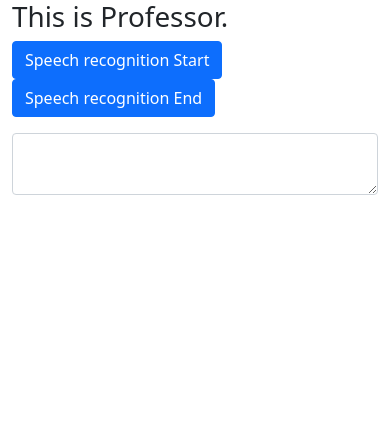
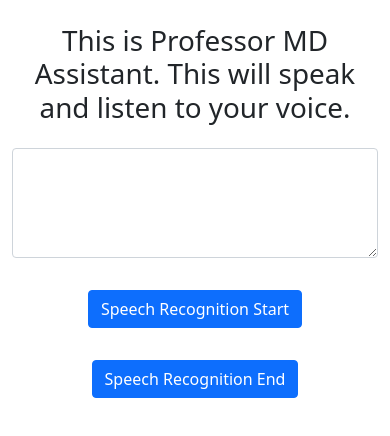
Before and after one commit to Mudassir104/My-own-Professor, a plain HTML site: page index.html in a window 390 px wide. Drawn offline with nearby package versions, Linux system fonts and the light colour scheme.

Commit message:
This is most responsive version of Professor

```diff
--- a/index.html
+++ b/index.html
@@ -36,20 +36,24 @@
     <title>P R O F E S S O R</title>
   </head>
   <body>
-    <div class="container">
-      <h1>This is Professor.</h1>
-      <button class="btn btn-primary" id="speechRecognizationStart">
-        Speech recognition Start
-      </button>
-      <button class="btn btn-primary" id="speechRecognizationEnd">
-        Speech recognition End
-      </button>
+    <div class="container text-center">
+      <h1 class="my-4">
+        This is Professor MD Assistant. This will speak and listen to your
+        voice.
+      </h1>
       <textarea
         name=""
         id="speach-Text"
         class="form-control my-3"
         cols="30"
+        rows="4"
       ></textarea>
+      <button class="btn btn-primary my-3" id="speechRecognizationStart">
+        Speech Recognition Start
+      </button>
+      <button class="btn btn-primary my-3" id="speechRecognizationEnd">
+        Speech Recognition End
+      </button>
     </div>
   </body>
   <!-- Option 1: Bootstrap Bundle with Popper -->
```
Also changed, not shown: 1 other file.
